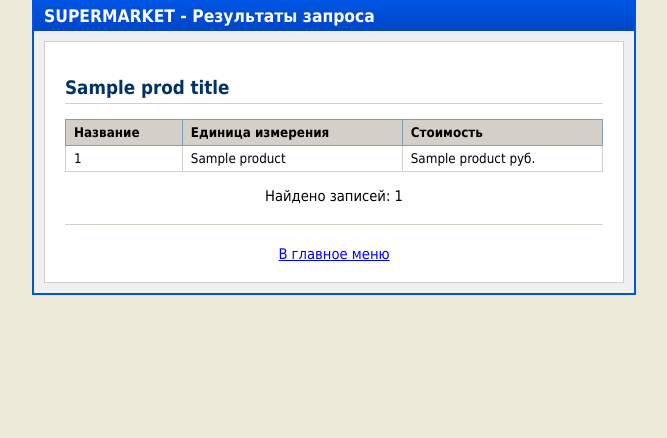
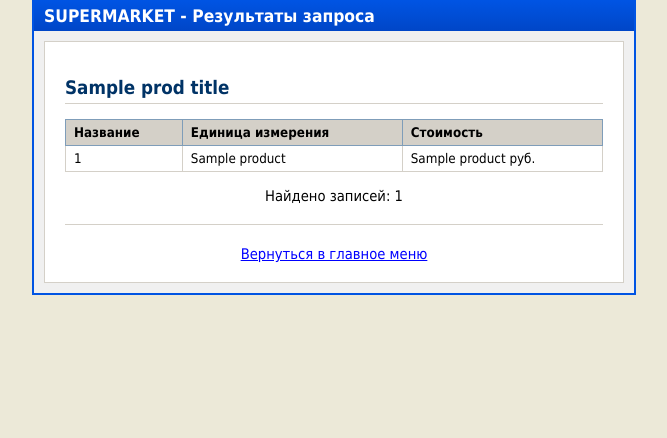
Before and after one commit to martynovsky-arthur/info-systems-development, a Flask app: template lab1/bp_query/templates/query_result.html in a window 1280 px wide. Shown: the part 21-459 px from the top of the page, without its empty margins (306-973 px from the left). Run offline with Flask 3, Linux system fonts and the light colour scheme; the template is opened without the code that fills it: most values are stand-ins (such as "Sample title", 1, 10 or a date in 2020).

Commit message:
Make unified design

```diff
--- a/lab1/bp_query/templates/query_result.html
+++ b/lab1/bp_query/templates/query_result.html
@@ -40,7 +40,7 @@
             <hr>
 
             <div class="center">
-                <a href="{{ url_for('main_menu') }}" class="back-link">В главное меню</a>
+                <a href="{{ url_for('main_menu') }}" class="back-link">Вернуться в главное меню</a>
             </div>
         </div>
     </div>
```
